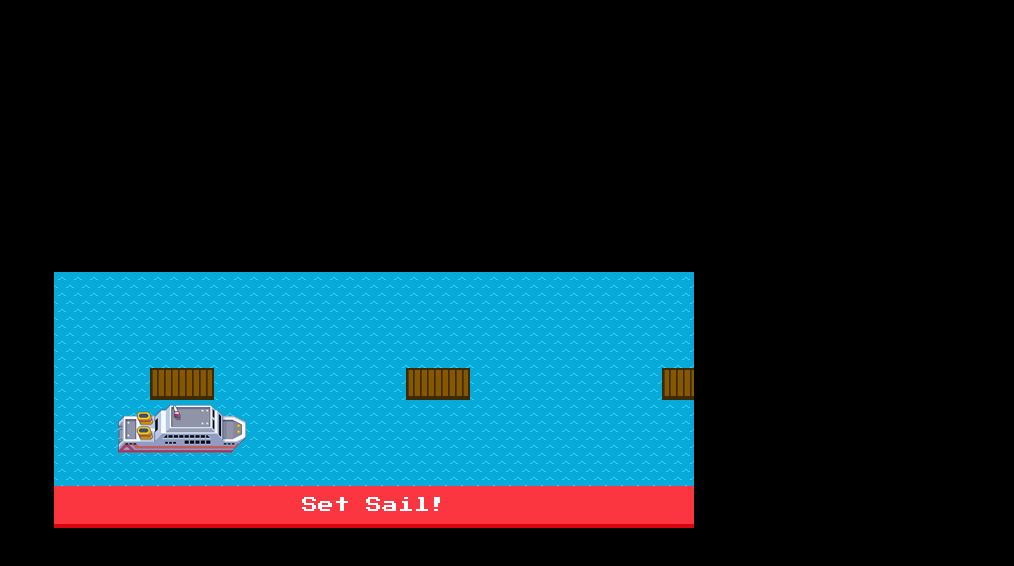
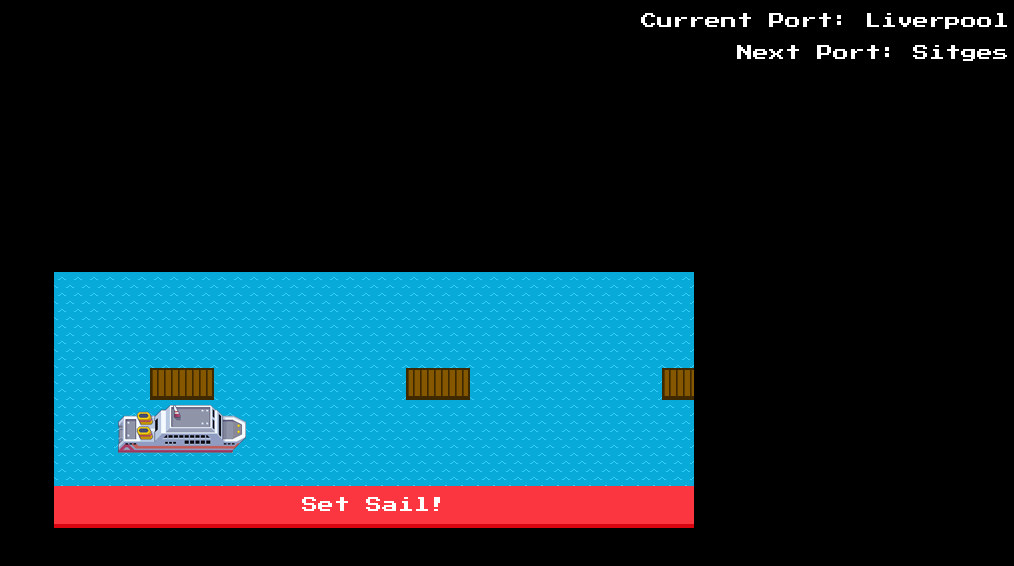
Before and after one commit to bowerscodes/cruise-ships, a website: page index.html in a window 1280 px wide. Shown: the whole page, without its empty margins (266-1280 px from the left). Drawn offline with Linux system fonts and the light colour scheme.

Commit message:
implement HUD

```diff
--- a/css/style.css
+++ b/css/style.css
@@ -15,6 +15,17 @@ body {
     position: relative;
     overflow-x: auto;
     background: url('../images/water0.png');
+}
+
+#HUD {
+    width: 100%;
+    position: absolute;
+    font-family: 'Press Start 2P', cursive;
+    text-align: right;
+    color: white;
+    top: 5px;
+    padding-right: 10px;
+    line-height: 2rem;
 }
 
 #ports {
--- a/index.html
+++ b/index.html
@@ -15,6 +15,7 @@
 
 </head>
 <body>
+    <div id="HUD"></div>
     <div id="viewport">
         <div id="ports">
         </div>
--- a/src/controller.js
+++ b/src/controller.js
@@ -5,6 +5,7 @@
             this.ship = ship
 
             this.initialiseSea();
+            this.renderHUD();
 
             document.querySelector('#sailbutton').addEventListener('click', () => {
                 this.setSail();
@@ -20,8 +21,27 @@
                 document.querySelector('#viewport').style.backgroundImage = `url('${backgrounds[backgroundIndex % backgrounds.length]}')`;
                 backgroundIndex += 1;
             }, 1000);
+        }
 
+        renderHUD() {
+            let currentPortHUD = document.createElement('div');
+            let currentPortIndex = ship.itinerary.ports.indexOf(ship.currentPort);
+            let currentPortName = ship.itinerary.ports[currentPortIndex].name;
+            currentPortHUD.id = "Current Port";
+            currentPortHUD.innerHTML = `Current Port: ${currentPortName}`;
+
+            let nextPortHUD = document.createElement('div');
+            let nextPortIndex = currentPortIndex + 1;
+            let nextPortName = ship.itinerary.ports[nextPortIndex].name;
+            nextPortHUD.id = "Next Port";
+            nextPortHUD.innerHTML = `Next Port: ${nextPortName}`;
+
+            document.querySelector('#HUD').appendChild(currentPortHUD);
+            document.querySelector('#HUD').appendChild(nextPortHUD);
         }
+
+
+
         renderPorts(ports) {
             const portsElement = document.querySelector('#ports');
             portsElement.style.width = '0px';
@@ -83,6 +103,8 @@
             setTimeout(() => {
                 this.renderMessage(`Now arriving at ${nextPortName}`);
             }, 2500);
+
+            this.renderHUD();
         };
 
         renderMessage(message) {
```
